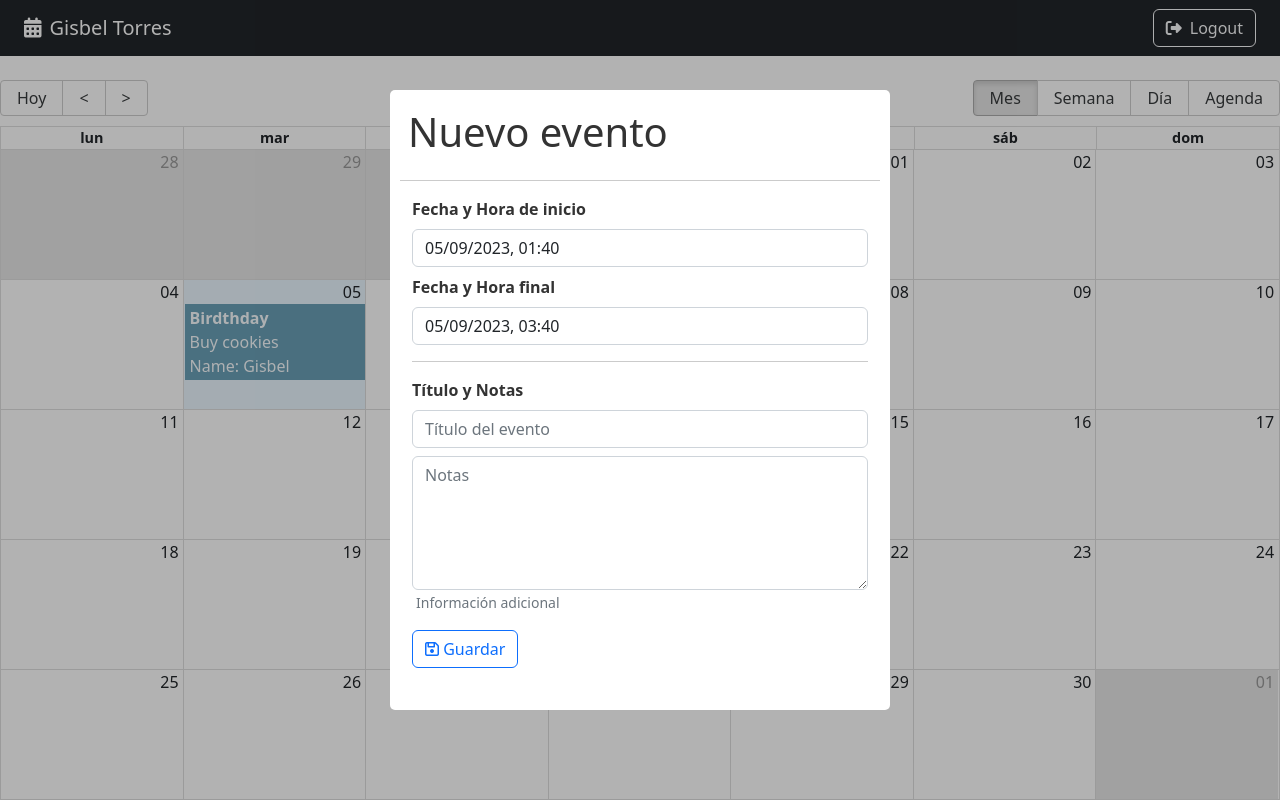
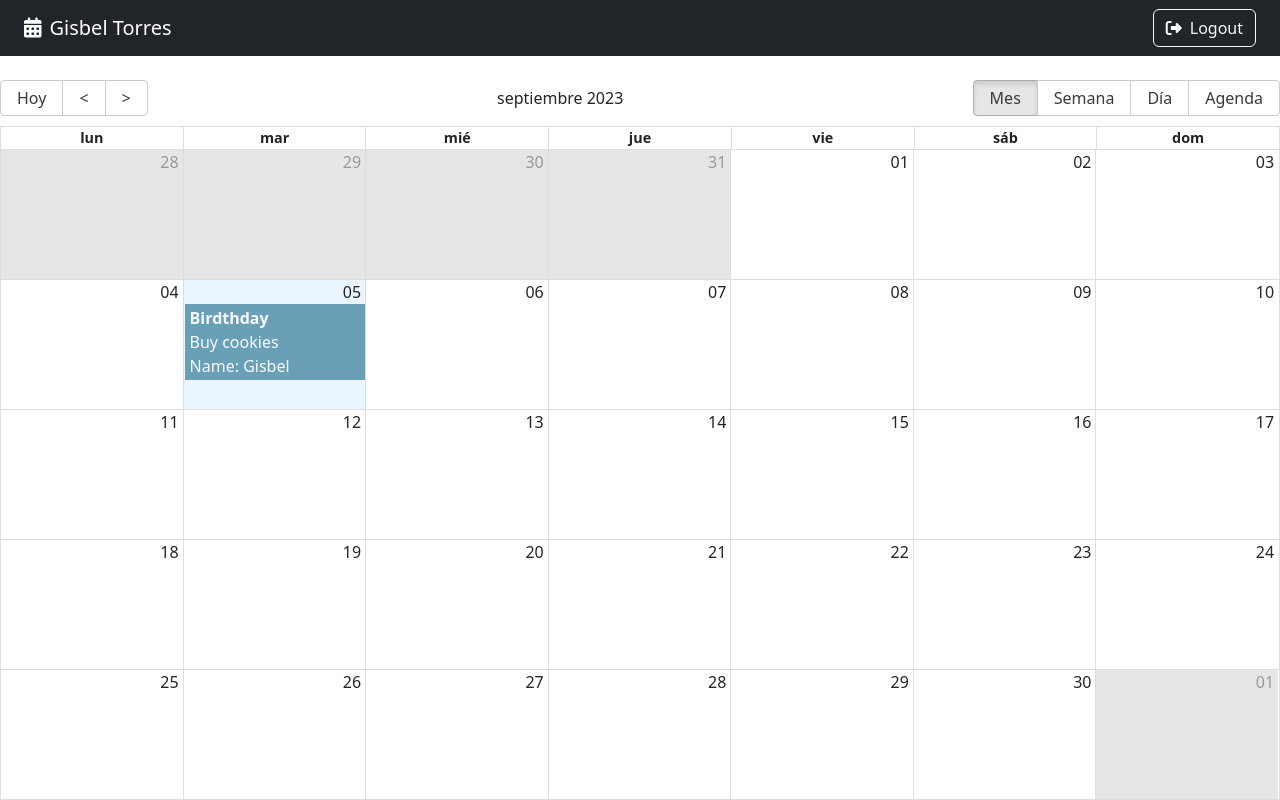
Before and after one commit to gisbelt/react-app, a React (Vite) app in the folder 10-calendar-app-vite/: page / in a window 1280 px wide. Built offline with nearby package versions, Linux system fonts and the light colour scheme.

Commit message:
Add: useUiStore

```diff
--- a/10-calendar-app-vite/src/calendar/components/CalendarModal.jsx
+++ b/10-calendar-app-vite/src/calendar/components/CalendarModal.jsx
@@ -1,5 +1,6 @@
 import { addHours, differenceInSeconds } from 'date-fns';
 import { useMemo, useState } from 'react';
+import { useUiStore } from '../../hooks';
 import Swal from 'sweetalert2'
 import Modal from 'react-modal';
 import DatePicker, { registerLocale } from "react-datepicker";
@@ -23,7 +24,7 @@
 Modal.setAppElement('#root');
 
 export const CalendarModal = () => {
-	const [isOpen, setIsOpen] = useState(true)
+	const { isDateModalOpen, closeDateModal } = useUiStore()
 	const [formSubmitted, setFormSubmitted] = useState(false)
 	const [formValues, setFormValues] = useState({
 		title: '',
@@ -73,14 +74,10 @@
 		//remover errores en pantalla
 	}
 
-	const onCloseModal = () => {
-		setIsOpen(false)
-	}
-
 	return (
 		<Modal
-			isOpen={ isOpen }
-			onRequestClose={ onCloseModal }
+			isOpen={ isDateModalOpen }
+			onRequestClose={ closeDateModal }
 			style={ customStyles}
 			className='modal'
 			overlayClassName="bg-modal"
@@ -151,7 +148,7 @@
 					className="btn btn-outline-primary btn-block mt-2"
 				>
 					<i className="far fa-save"></i>
-					<span> Guardar</span>
+					<span> Save</span>
 				</button>
 
 			</form>
--- a/10-calendar-app-vite/src/calendar/pages/CalendarPage.jsx
+++ b/10-calendar-app-vite/src/calendar/pages/CalendarPage.jsx
@@ -4,6 +4,7 @@
 import { addHours } from 'date-fns'
 import { CalendarEventBox, CalendarModal, Navbar } from '../'
 import 'react-big-calendar/lib/css/react-big-calendar.css'
+import { useUiStore } from '../../hooks'
 
 const events = [{
 	title: 'Birdthday',
@@ -18,6 +19,7 @@
 }]
 
 export const CalendarPage = () => {
+	const { openDateModal } = useUiStore()
 	const [lastView, setLastView] = useState(localStorage.getItem('lastView') || 'month')
 
 	const eventStyleGetter = ( event, start, end, isSelected ) => {
@@ -32,7 +34,8 @@
 	}
 
 	const onDoubleClick = ( event ) => {
-		console.log({ doubleClick: event });
+		// console.log({ doubleClick: event });
+		openDateModal()
 	}
 
 	const onSelected = ( event ) => {
--- /dev/null
+++ b/10-calendar-app-vite/src/hooks/index.js
@@ -0,0 +1 @@
+export * from './useUiStore'
--- /dev/null
+++ b/10-calendar-app-vite/src/hooks/useUiStore.js
@@ -0,0 +1,31 @@
+import { useDispatch, useSelector } from "react-redux"
+import { onCloseDateModal, onOpenDateModal } from "../store";
+
+export const useUiStore = () => {
+	const dispatch = useDispatch()
+	const { isDateModalOpen } = useSelector( state => state.ui );
+
+	const openDateModal = () => {
+		dispatch( onOpenDateModal() )
+	}
+
+	const closeDateModal = () => {
+		dispatch( onCloseDateModal() )
+	}
+
+	const toggleDateModa = () => {
+		(isDateModalOpen)
+		? openDateModal()
+		: closeDateModal()
+	}
+
+	return {
+		//properties
+		isDateModalOpen,
+
+		//methods
+		openDateModal,
+		closeDateModal,
+		toggleDateModa
+	}
+}
```
